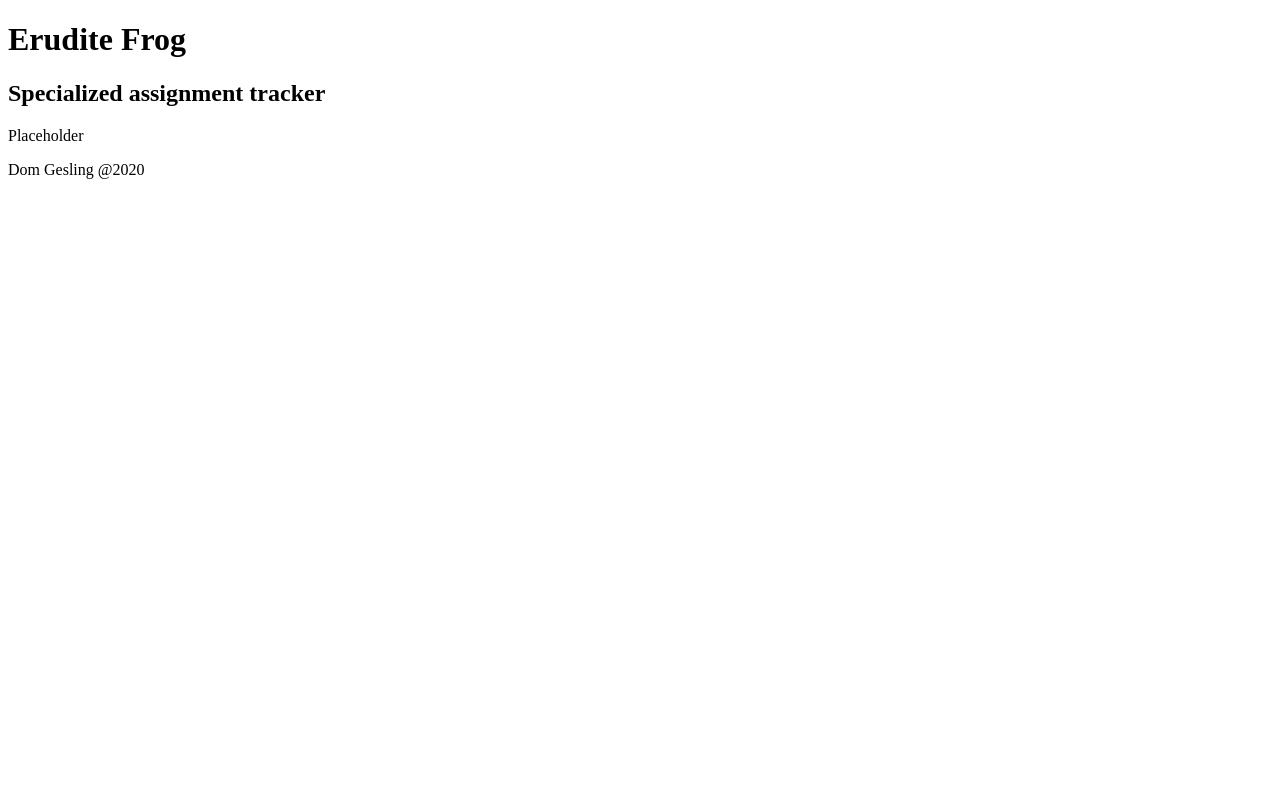
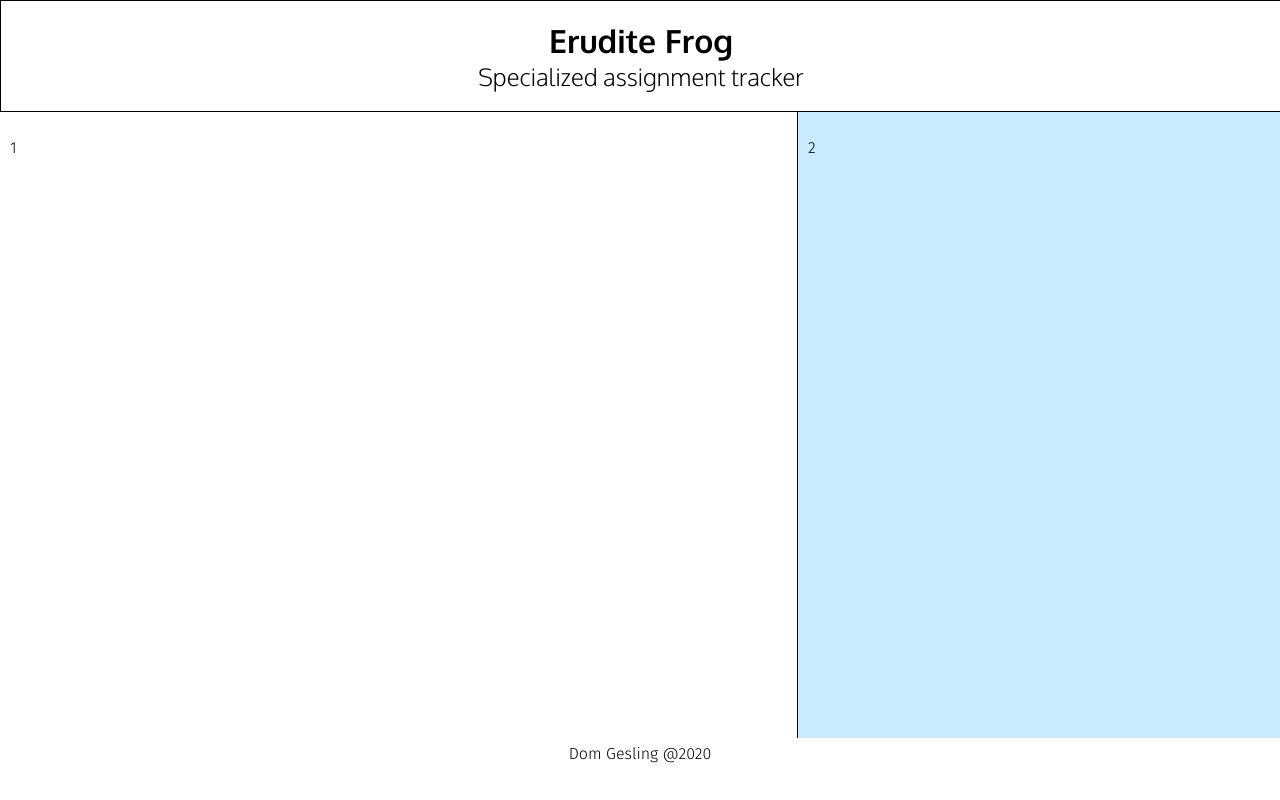
Before and after one commit to nEcrotIcDivinE15/erudite-frog, a plain HTML site: page index.html in a window 1280 px wide. Drawn offline with Linux system fonts and the light colour scheme.

Commit message:
tasty formatting

```diff
--- a/index.html
+++ b/index.html
@@ -1,6 +1,6 @@
 <!DOCTYPE html>
 <!--
-	Erudite Frog Assignmnet Tracker
+	Erudite Frog Assignment Tracker
 	Dom Gesling
 	09.23.20
 -->
@@ -12,7 +12,11 @@
 		<meta name="author" content="Dom Gesling">
 		<meta name="viewport" content="width=device-width, initial-scale=1.0">
 
-		<link rel="stylesheet" href="styles/styles.css">
+		<!-- Google Fonts Import -->
+		<link href="https://fonts.googleapis.com/css2?family=Fira+Sans:ital,wght@0,300;0,400;0,700;1,300;1,400&family=Oxygen:wght@300;400;700&display=swap" rel="stylesheet">
+
+		<!-- Stylesheets -->
+		<link rel="stylesheet" href="styles/index.css">
 
 		<!-- Google's Firebase SDK -->
 		<!-- The core Firebase JS SDK is always required and must be listed first -->
@@ -24,15 +28,17 @@
 		<!-- JQuery 3.5.1 production build -->
 		<script type="text/javascript" src="scripts/jquery-3.5.1.min.js"></script>
 
+		<!-- Scripts -->
 		<script type="text/javascript" src="scripts/index.js"></script>
 	</head>
 	<body>
 		<div class="top-bar">
-			<h1>Erudite Frog</h1>
-			<h2>Specialized assignment tracker</h2>
+			<h1 id="title">Erudite Frog</h1>
+			<h2 id="subtitle">Specialized assignment tracker</h2>
 		</div>
-		<div class="body">
-			<p> Placeholder </p>
+		<div class="content">
+			<div class="query-view"><p>1</p></div>
+			<div class="editor-view"><p>2</p></div>
 		</div>
 		<footer>
 			<p>Dom Gesling @2020</p>
--- /dev/null
+++ b/styles/index.css
@@ -0,0 +1,74 @@
+body {
+	margin: 0px;
+	height: 100vh;
+	width: 100vw;
+}
+
+/* Top Bar */
+div.top-bar{
+	width: 100%;
+	max-height: 15%;
+	border-width: 1px;
+	border-color: black;
+	border-style: solid;
+	text-align: center;
+
+	padding-top: 1.5%;
+	padding-bottom: 1.5%;
+}
+
+div.top-bar *{
+	padding: 0px;
+	margin: 0px;
+}
+
+div.top-bar h1#title{
+	font-family: 'Oxygen', sans-serif;
+	font-weight: 700;
+}
+div.top-bar h2#subtitle{
+	font-family: 'Oxygen', sans-serif;
+	font-weight: 300;
+}
+
+/* Content Body */
+div.content{
+	width: 100%;
+	height: 77%;
+	display:flex;
+	flex-direction: row;
+}
+
+div.content *{
+	height: 100%;
+	padding: 5px;
+}
+
+div.content p{
+	font-family: 'Fira Sans', sans-serif;
+	font-weight: 300;
+}
+
+div.content div.query-view{
+	flex: 5;
+}
+
+div.content div.editor-view{
+	flex: 3;
+
+	background-color: rgb(200, 235, 255);
+	border-left-style: solid;
+	border-width: 1px;
+}
+
+/* Footer */
+footer{
+	max-height: 2%;
+	font-family: 'Fira Sans', sans-serif;
+	font-weight: 300;
+	text-align: center;
+	position:bottom;
+
+	padding: 0px;
+	margin: 0px;
+}
--- a/styles/styles.css
+++ /dev/null
@@ -1 +0,0 @@
-body {background-color:white;}
```
